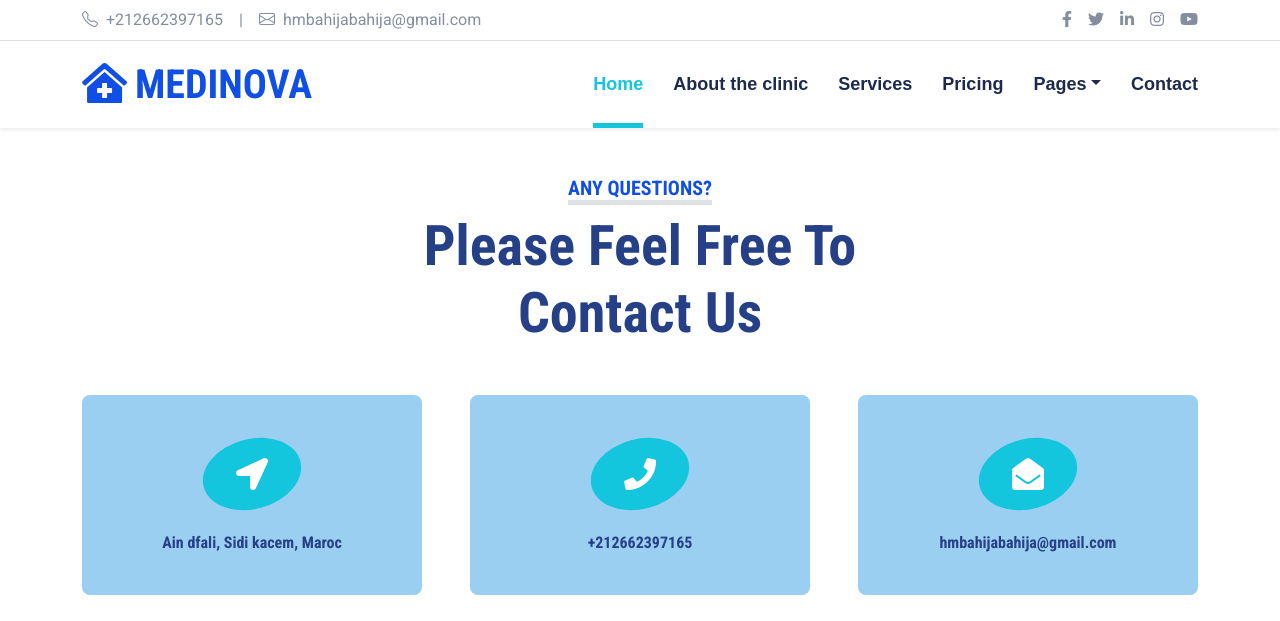
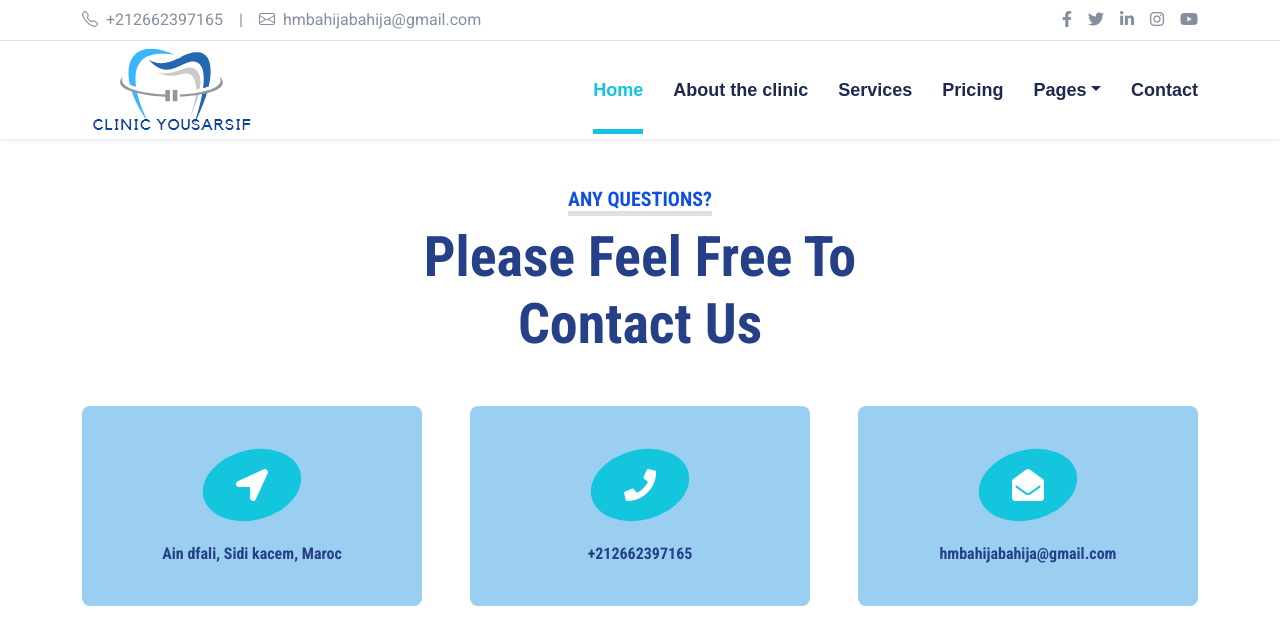
Before and after one commit to BahijaHm/cabinet-dentaire, a plain HTML site: page contact.html in a window 1280 px wide. Shown: the top 621 px of the page. Drawn offline with nearby package versions, Linux system fonts and the light colour scheme.

Commit message:
Update contact.html

```diff
--- a/contact.html
+++ b/contact.html
@@ -72,7 +72,7 @@
         <div class="container">
             <nav class="navbar navbar-expand-lg bg-white navbar-light py-3 py-lg-0">
                 <a href="index.html" class="navbar-brand">
-                    <h1 class="m-0 text-uppercase text-primary"><i class="fa fa-clinic-medical me-2"></i>Medinova</h1>
+                   <h1 class="m-0 text-uppercase text-primary"><img src="dental/logo1.png"></h1>
                 </a>
                 <button class="navbar-toggler" type="button" data-bs-toggle="collapse" data-bs-target="#navbarCollapse">
                     <span class="navbar-toggler-icon"></span>
```
